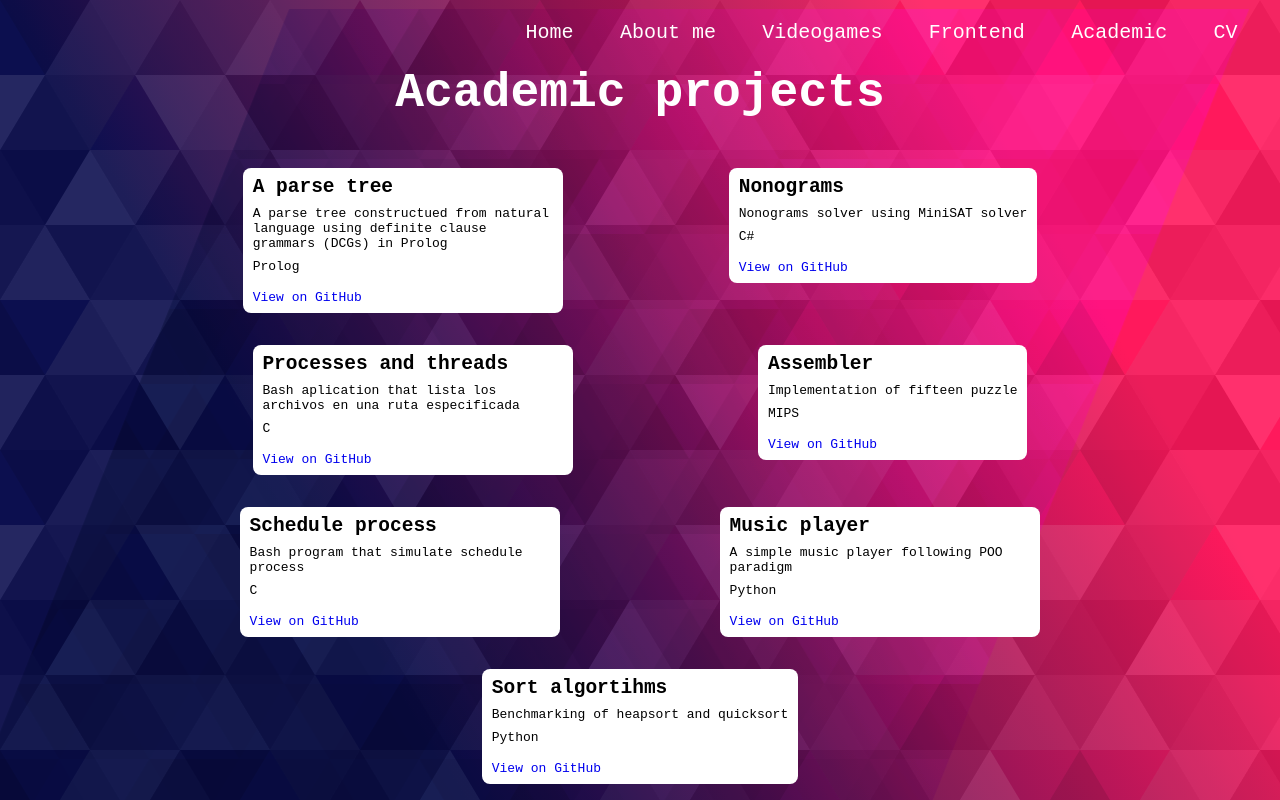
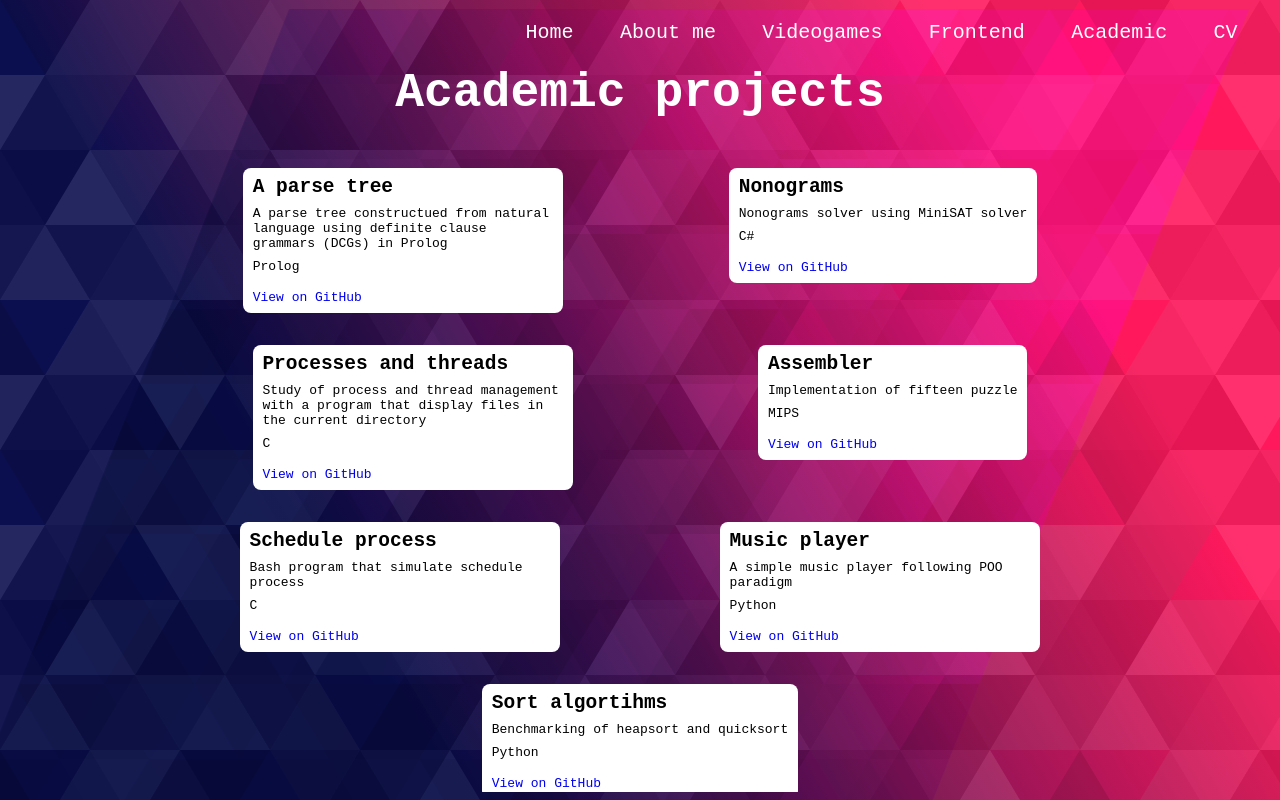
Before and after one commit to 02900/portfolio, an Angular app: page /academic in a window 1280 px wide. Built offline with nearby package versions, Linux system fonts and the light colour scheme.

Commit message:
Updated cv and fix translation

```diff
--- a/src/app/pages/academic/data.ts
+++ b/src/app/pages/academic/data.ts
@@ -19,7 +19,7 @@ export const academic: IProjectData[] = [
     title: 'Processes and threads',
     subtitle: 'C',
     description:
-      'Bash aplication that lista los archivos en una ruta especificada',
+      'Study of process and thread management with a program that display files in the current directory',
     link: { name: 'View on GitHub', zelda: 'https://github.com/smirchad/CI3825-P1-CPMA' },
   },
   {
```
Also changed, not shown: 1 other file (tests, documents, lock files or other folders).
